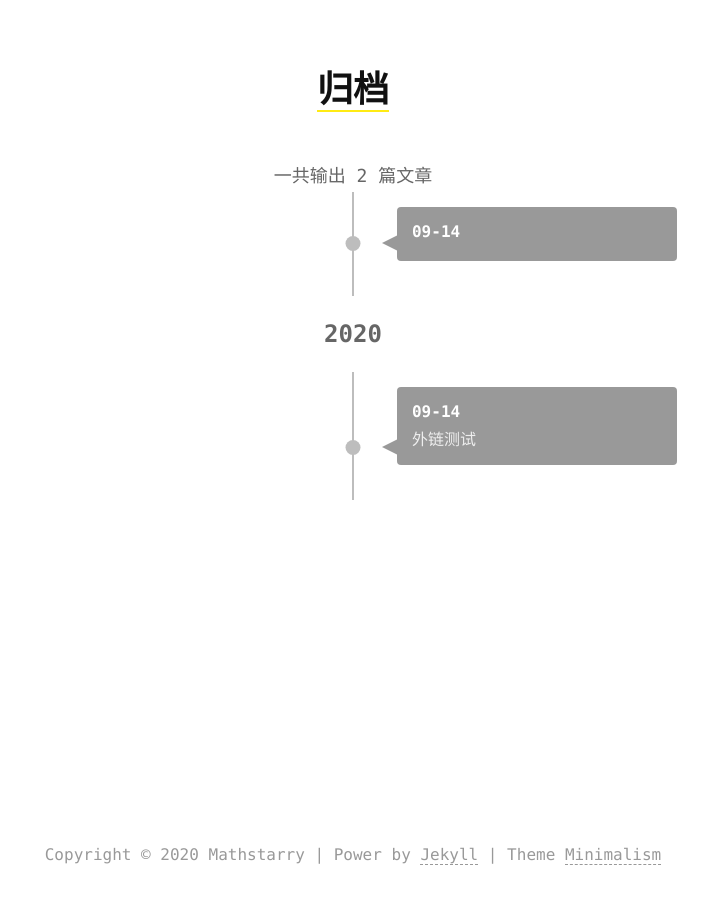
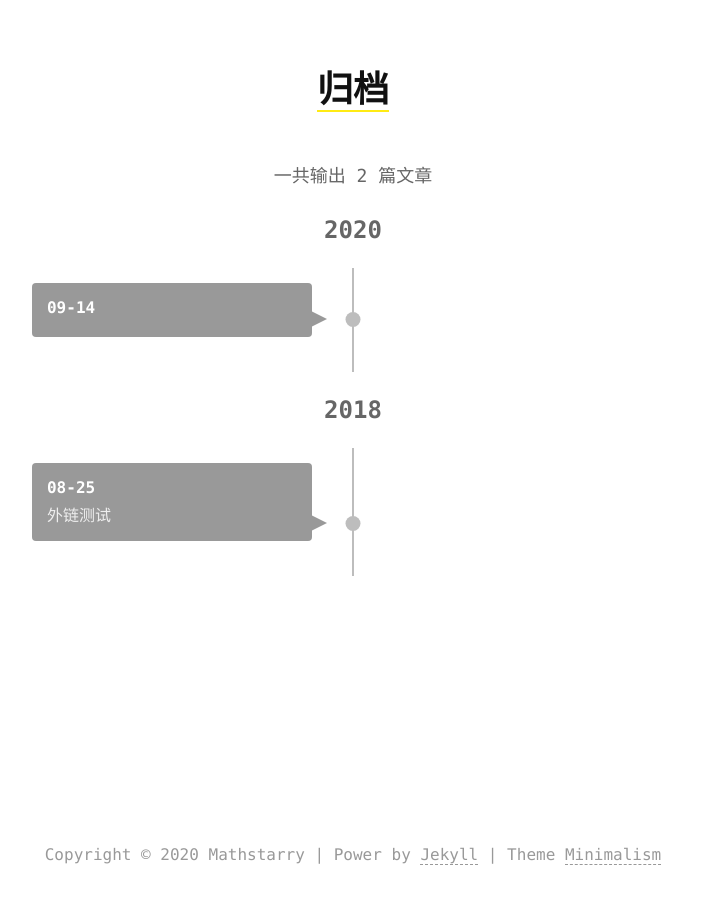
Before and after one commit to Mathstarry/Mathstarry.github.io, a Jekyll site: the page built from archive.md, in a window 1280 px wide. Shown: the whole page, without its empty margins (287-995 px from the left). Built offline with Jekyll 4.4.1, drawn with Linux system fonts in a browser that asks for light colours; comment, search, counter and statistics services are not loaded.

Commit message:
Update and rename 2020-09-14-out-chain-test.md to 2018-08-25-out-chain-test.md

```diff
--- a/_posts/2020-09-14-out-chain-test.md
+++ b/_posts/2018-08-25-out-chain-test.md
@@ -1,6 +1,6 @@
 ---
 title: 外链测试
-date:  2020-09-14 22:37:50 +0800
+date:  2018-08-25 21:37:50 +0800
 category: Minimalism
 tags: test
 excerpt: 各种外链的样式测试，本篇页面较多音视频资源加载，有的也需要科学上网。
```
